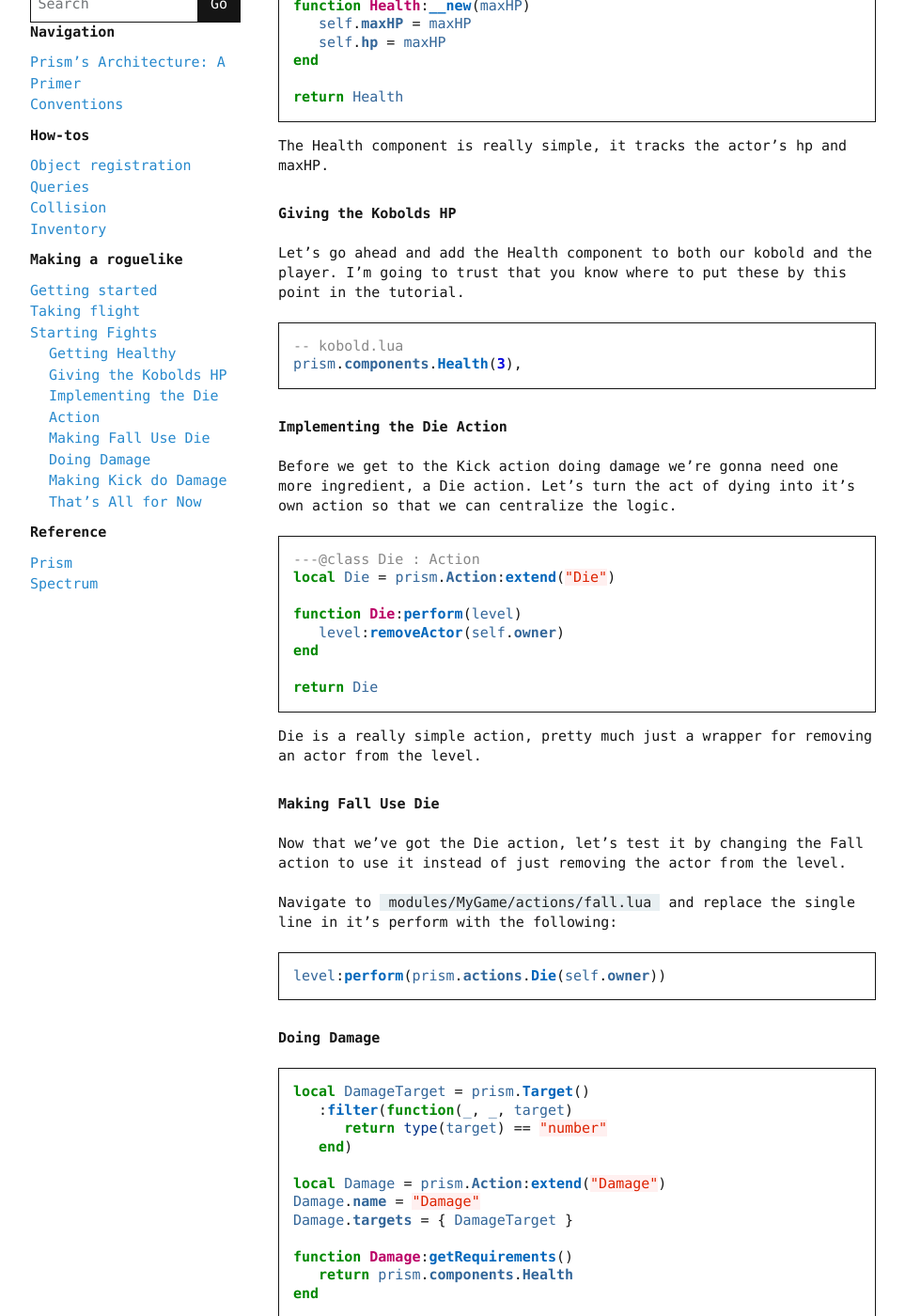
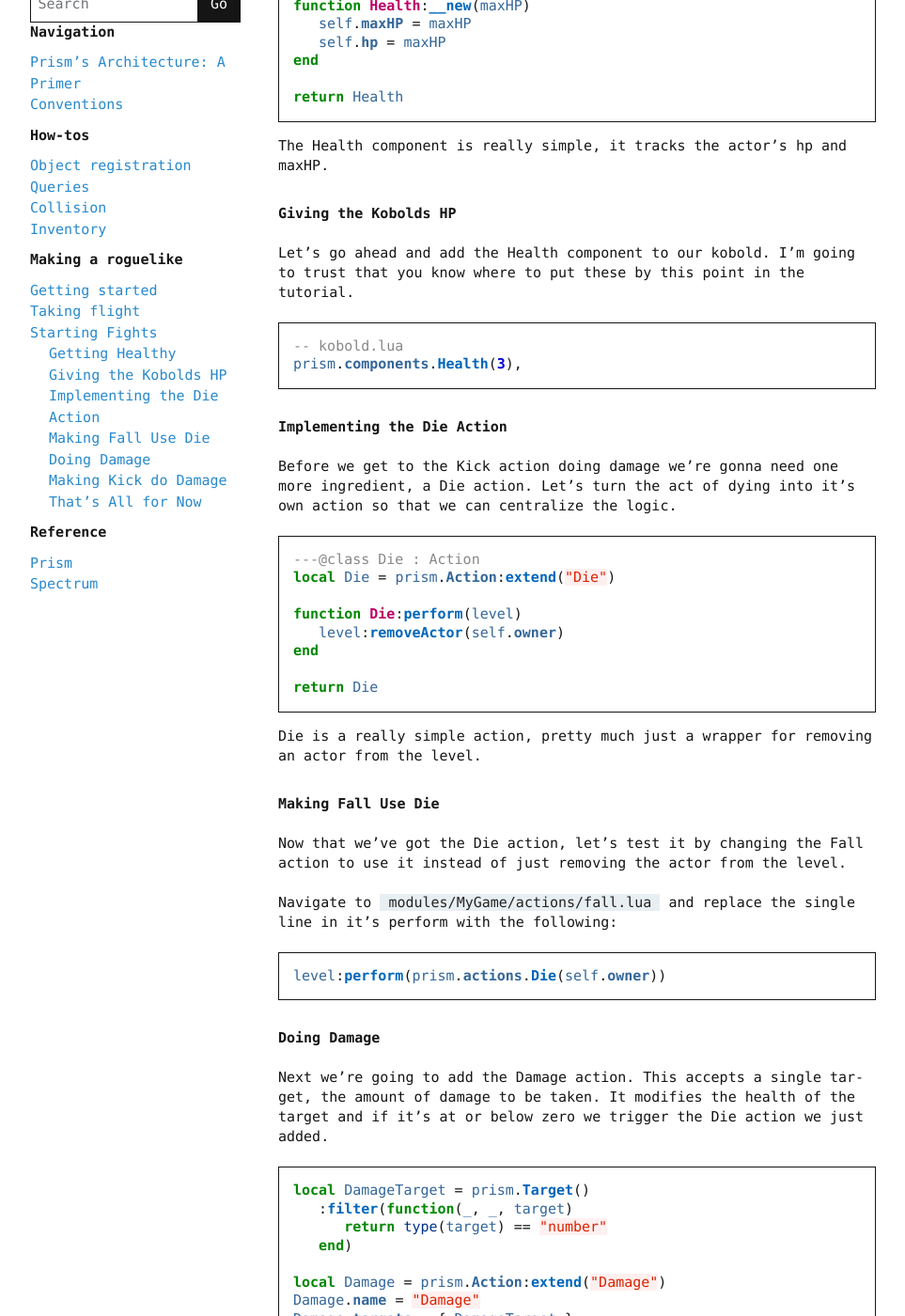
Before and after one commit to drewww/prism, a Sphinx documentation site: the page built from docs/source/making-a-roguelike/part3.rst, in a window 1280 px wide and 1400 px high, scrolled down 363 px. Shown: the whole window at 94% size, without its empty margins (148-1111 px from the left). Built offline with Sphinx 7.4.7, drawn with Linux system fonts in a browser that asks for light colours; pages that are not in the unit, such as notebooks, are missing from menus.

Commit message:
Small changes to part3.rst

```diff
--- a/docs/source/making-a-roguelike/part3.rst
+++ b/docs/source/making-a-roguelike/part3.rst
@@ -28,7 +28,7 @@ The Health component is really simple, it tracks the actor's hp and maxHP.
 Giving the Kobolds HP
 ---------------------
 
-Let's go ahead and add the Health component to both our kobold and the player. I'm going to trust that you
+Let's go ahead and add the Health component to  our kobold. I'm going to trust that you
 know where to put these by this point in the tutorial.
 
 .. code:: lua
@@ -69,6 +69,9 @@ Navigate to ``modules/MyGame/actions/fall.lua`` and replace the single line in i
 
 Doing Damage
 ------------
+
+Next we're going to add the Damage action. This accepts a single target, the amount of damage to be taken.
+It modifies the health of the target and if it's at or below zero we trigger the Die action we just added.
 
 .. code:: lua
 
```
